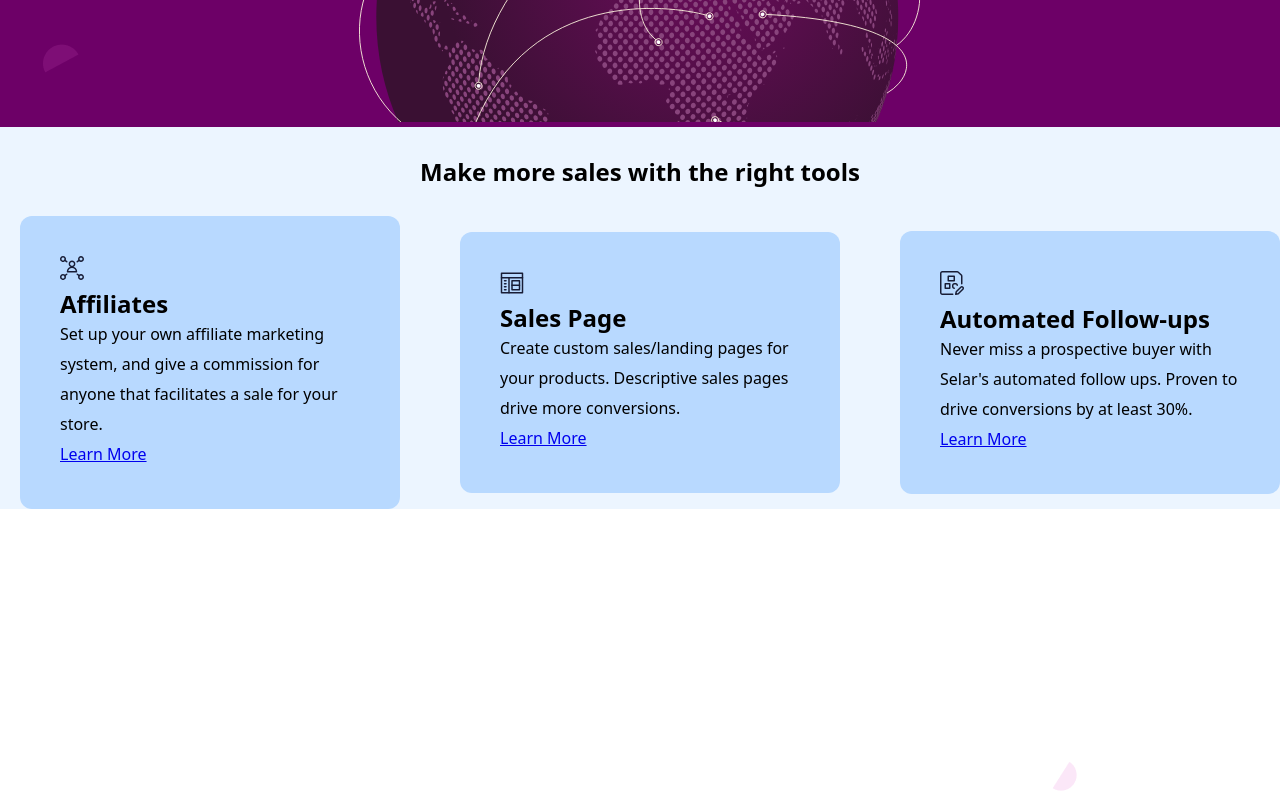
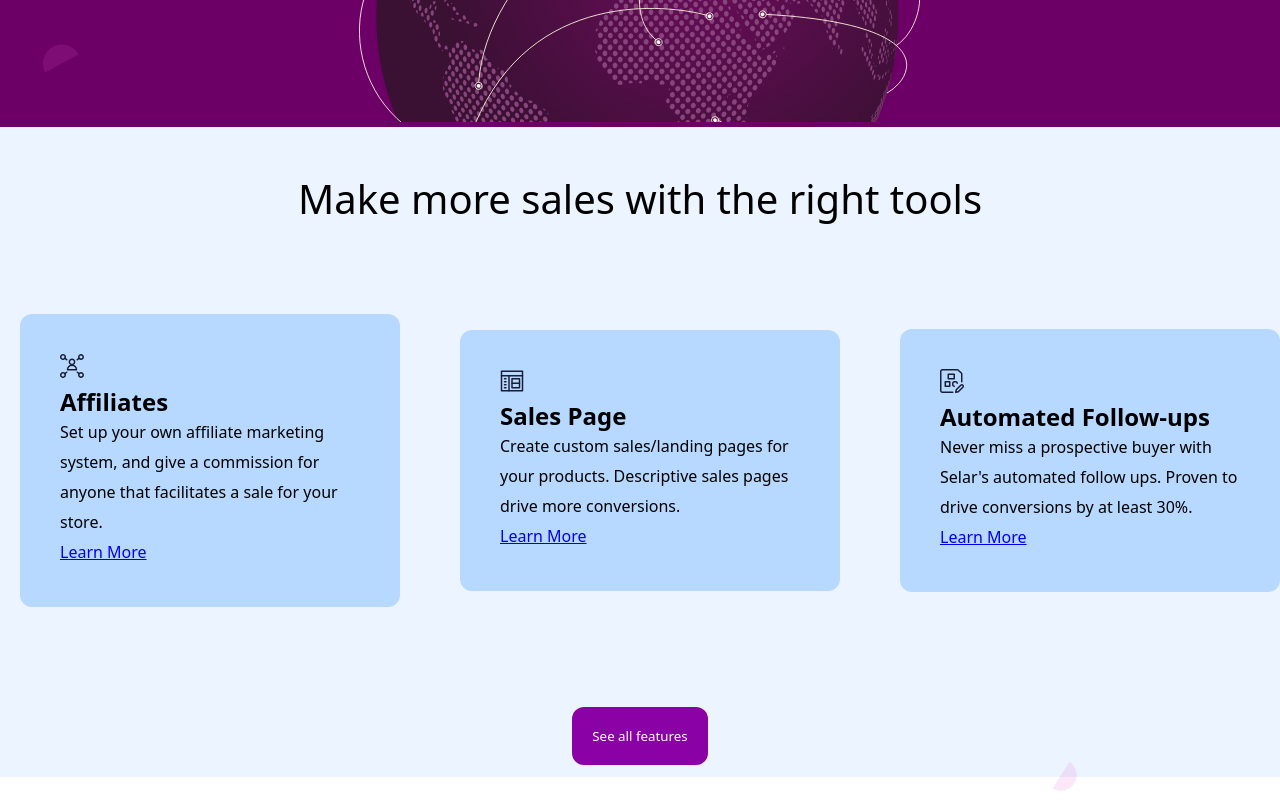
Before and after one commit to Creative-tobi/Novel-Selar, a plain HTML site: page index.html in a window 1280 px wide. Shown: the part 4680-5480 px from the top of the page. Drawn offline with Linux system fonts and the light colour scheme.

Commit message:
hopempage

```diff
--- a/index.html
+++ b/index.html
@@ -119,15 +119,19 @@
         <img src="/images/payment_img4.png" alt="" class="pay4">
     </section>
     <section class="forth">
+        <br> <br>
         <h1 class="more">Make more sales with the right tools
         </h1>
-        <div class="tools">
-
+        <br> <br><br><br>
             <div id="tools">
 
             </div>
+            <br> <br><br><br>
+            <div style="text-align: center;">
 
-        </div>
+            <button style="color:  white; background-color: rgb(138, 1, 165); margin: 12px 0; padding: 20px;
+            border-radius: 12px; border: none;">See all features</button>
+            </div>
     </section>
 
 
--- a/style.css
+++ b/style.css
@@ -217,7 +217,9 @@ nav a {
 
 .more{
   text-align: center;
-  padding: 28px;
+ font-size: 40px;
+ font-weight: 400;
+
 }
 .item{
   background-color: rgb(184, 217, 255);
```
